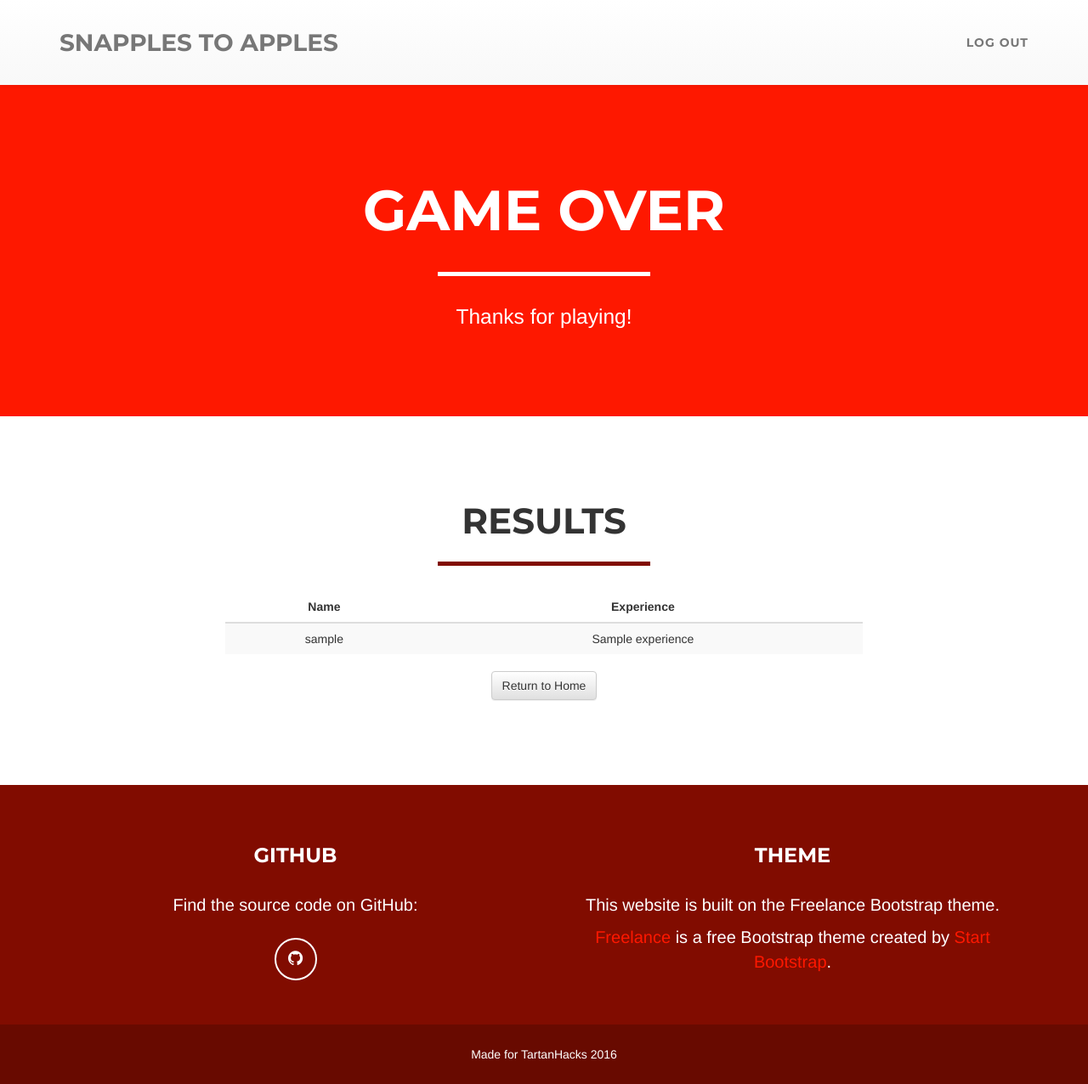
After one commit to LBPeraza/Snapples-to-Apples, a Flask app: template app/templates/gameOver.html in a window 1280 px wide. The commit adds this page. Shown: the whole page at 85% size. Run offline with Flask 2, Linux system fonts and the light colour scheme; the template is opened without the code that fills it: most values are stand-ins (such as "Sample title", 1, 10 or a date in 2020); some libraries are stand-ins or nearby versions.

Commit message:
game over screen

```diff
--- a/app/forms.py
+++ b/app/forms.py
@@ -6,7 +6,13 @@ from flask.ext.uploads import UploadSet, IMAGES
 
 images = UploadSet('images', IMAGES)
 
+class WaitForm(Form):
+    pass
+
 class GameForm(Form):
+    pass
+
+class GameOverForm(Form):
     pass
 
 class PickAWordForm(Form):
--- /dev/null
+++ b/app/templates/gameOver.html
@@ -0,0 +1,52 @@
+{% extends "base.html" %}
+
+{% block title %}Game Over{% endblock %}
+
+{% block links %}
+    {{ macros.navlink("Log Out", url_for(".logout")) }}
+{% endblock %}
+
+{% block pagename %}Game Over{% endblock %}
+{% block subname %}
+Thanks for playing!
+{% endblock %}
+
+{% block body %}
+<section id="players">
+    <div class="container">
+        <div class="row">
+            <div class="col-lg-12 text-center">
+                <h2>Results</h2>
+                <hr class="star-primary"></hr>
+            </div>
+            <div class="col-lg-8 col-lg-offset-2 text-center">
+                <table class="table table-striped">
+                    <thead>
+                        <tr class="text-center">
+                            <th class="text-center">Name</th>
+                            <th class="text-center">Experience</th>
+                        </tr>
+                    </thead>
+                    <tbody>
+                        {% for user in users %}
+                        <tr>
+                            <td style="vertical-align: middle;">{{ user.username }}</td>
+                            <td style="vertical-align: middle;">{{ user.experience }}</td>
+                        </tr>
+                        {% endfor %}
+                    </tbody>
+                </table>
+                <form method='POST'>
+                    {{form.hidden_tag()}}
+                        <button type="submit" class="btn btn-default">Return to Home</button>
+                </form>
+            </div>
+        </div>
+    </div>
+</section>
+{% endblock %}
+
+{% block scripts %}
+<script src="https://cdnjs.cloudflare.com/ajax/libs/socket.io/1.4.5/socket.io.min.js"></script>
+<script src="{{ url_for("static", filename="js/game-lobby.js") }}"></script>
+{% endblock %}
--- a/app/templates/wait.html
+++ b/app/templates/wait.html
@@ -11,7 +11,7 @@
 {% block body %}
 {{picker}} is deciding the winner!
 Here's your submission:
-<img src="view/{{picture.id}}">
+<img src="view/{{picture}}">
 {% endblock %}
 
 {% block scripts %}
```
Also changed, not shown: app/views.py (+27 -15 lines).
